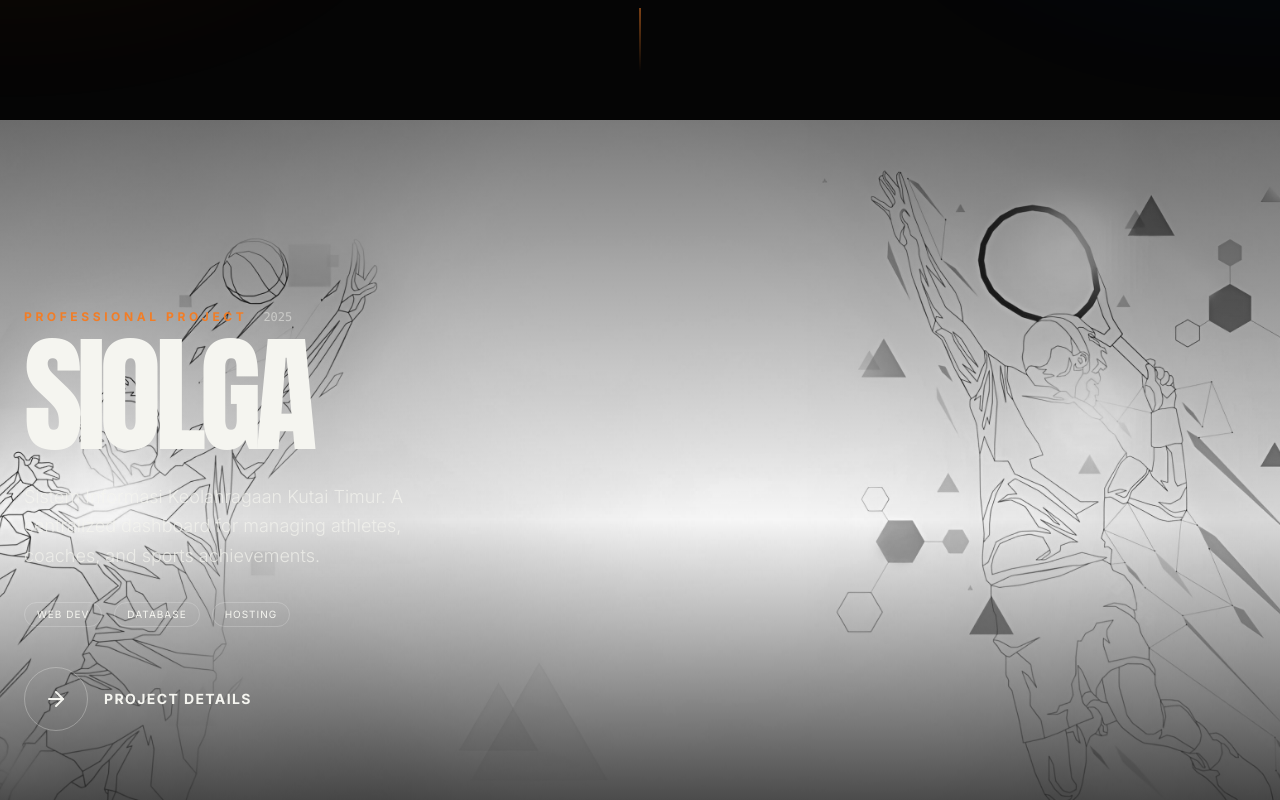
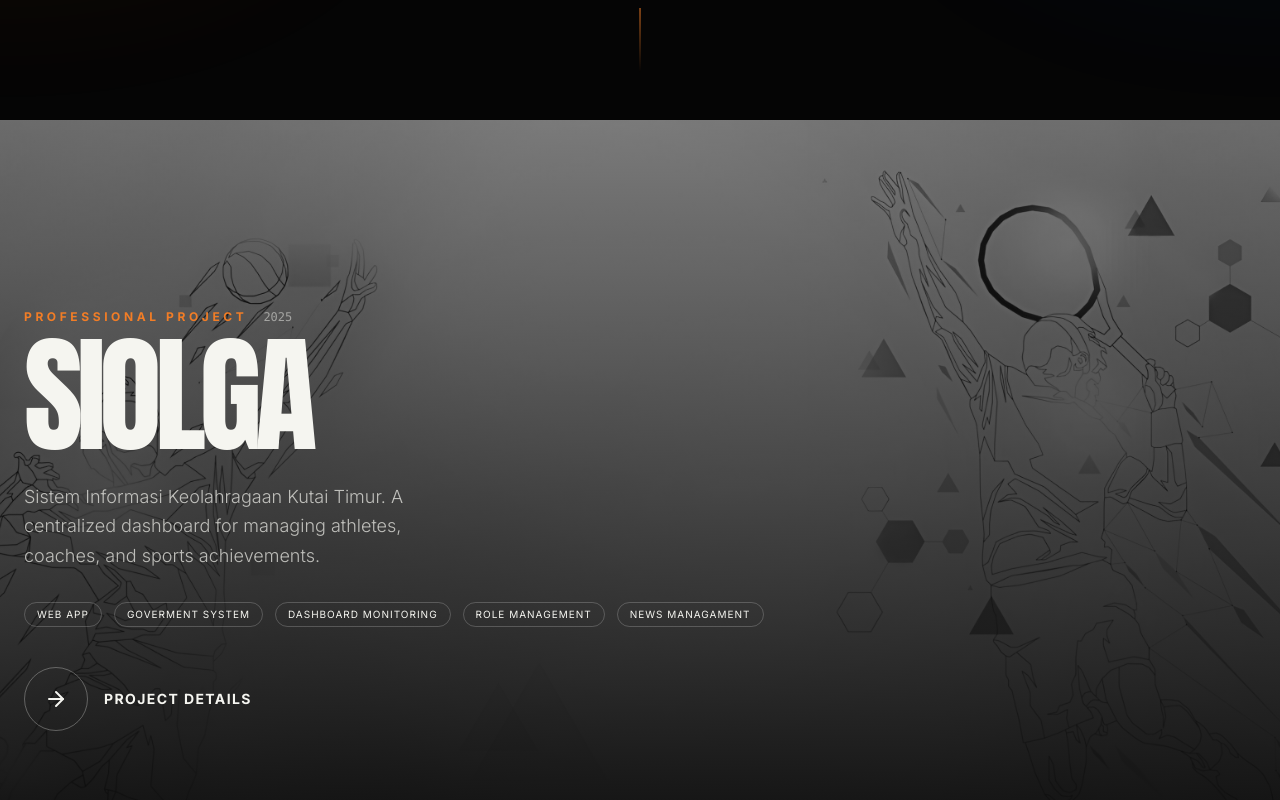
Before and after one commit to Aldiyahyaperkasa/aldiyahya-portfolio, a React (Vite) app: page / in a window 1280 px wide. Shown: the part 680-1480 px from the top of the page. Built offline with nearby package versions, Linux system fonts and the light colour scheme; a web font is replaced by a local one.

Commit message:
remake project section

```diff
--- a/src/App.tsx
+++ b/src/App.tsx
@@ -31,6 +31,7 @@ interface Project {
   solution: string;
   year: string;
   tags: string[];
+  technologies: string[];
   liveUrl?: string;
   codeUrl?: string;
 }
@@ -47,8 +48,9 @@ const PROJECTS: Project[] = [
     longDescription: "SIOLGA was developed to modernize the sports management ecosystem in Kutai Timur. It serves as a comprehensive platform for the Department of Youth and Sports (Dispora) to track athletic progress, manage coaching certifications, and document historical achievements across various sports branches.",
     problem: "Dispora faced challenges in data fragmentation, where athlete records and achievement histories were stored in disparate spreadsheets, making it difficult to generate real-time reports or verify credentials.",
     solution: "I designed a centralized MySQL database and a responsive web dashboard that allows for real-time data entry and monitoring. The system includes role-based access control for administrators and sports branch representatives.",
-    tags: ["Web Dev", "Database", "Hosting"],
-    codeUrl: "https://github.com/Aldiyahyaperkasa/si-olga"
+    tags: ["Web App", "Goverment System", "Dashboard Monitoring", "Role Management", "News Managament"],
+    technologies: ["Role-Based Access Control", "API Text Editor", "PHP", "CodeIgniter", "MySQL", "JavaScipt", "Tailwind"],
+    codeUrl: "https://github.com/Aldiyahyaperkasa/si-olga",
     // liveUrl: "https://siolga-dispora.kutaitimurkab.go.id"
   },
   {
@@ -61,7 +63,8 @@ const PROJECTS: Project[] = [
     longDescription: "Kudungga Run Festival is a major community event requiring a robust registration pipeline. The system handles thousands of participants, ensuring each entry is unique and verified through a secure payment gateway and QR code generation.",
     problem: "Manual registration and payment verification were causing long queues and potential for fraudulent entries during previous events.",
     solution: "Implemented an automated registration system with QR code generation for each participant. Integrated a payment proof upload and admin validation workflow to streamline the check-in process on the day of the event.",
-    tags: ["Web Dev", "QR Integration", "Payment"]
+    tags: ["Event Registration", "QR Integration", "Payment", "Participant Management", "Email Integration"],
+    technologies: ["QR Code Generator and Scanner", "GD Library", "SMTP/PHP Mailer", "PHP", "CodeIgniter", "MySQL", "JavaScipt", "Bootstrap"],
   },
   {
     id: 3,
@@ -73,7 +76,8 @@ const PROJECTS: Project[] = [
     longDescription: "A specialized registration platform for the Sangatta Festival Run, focusing on category-based quota management and secure data handling for participants.",
     problem: "The event had strict quotas for different age and distance categories, which were difficult to manage manually, leading to overbooking.",
     solution: "Developed a real-time quota tracking system that automatically closes registration for specific categories once the limit is reached. Included a robust admin panel for managing participant data and verifying payments.",
-    tags: ["Web Dev", "Admin Dashboard", "Logic"]
+    tags: ["Web App", "Event Registration", "QR Integration", "Email Integration"],
+    technologies: ["QR Code Generator and Scanner", "SMTP/PHP Mailer", "PHP", "CodeIgniter", "MySQL", "JavaScript", "Bootstrap"],
   },
   {
     id: 4,
@@ -85,7 +89,8 @@ const PROJECTS: Project[] = [
     longDescription: "This academic project focused on creating a streamlined workflow for public building rentals. It covers the entire process from initial inquiry to final approval and scheduling.",
     problem: "The existing manual process for building rentals was prone to double-booking and lacked transparency for the public regarding availability.",
     solution: "Designed a system with a public-facing availability calendar and an internal approval workflow. Used ERD modeling to ensure a robust database structure that prevents scheduling conflicts.",
-    tags: ["MySQL", "System Analysis", "UI Design"]
+    tags: ["Web App", "Booking Analysis", "Approval Workflow"],
+    technologies: ["PHP", "Codeigniter", "JavaScript", "MySQL", "Boostrap"]
   }
 ];
 
@@ -218,6 +223,7 @@ const Hero = () => {
   );
 };
 
+
 const ProjectDetailOverlay = ({ project, onClose }: { project: Project; onClose: () => void }) => {
   return (
     <motion.div
@@ -295,7 +301,7 @@ const ProjectDetailOverlay = ({ project, onClose }: { project: Project; onClose:
                 <div>
                   <h4 className="text-xs font-bold uppercase tracking-widest opacity-40 mb-4">Technologies</h4>
                   <div className="flex flex-wrap gap-3">
-                    {project.tags.map(tag => (
+                    {project.technologies.map(tag => (
                       <span key={tag} className="px-4 py-2 text-xs uppercase tracking-widest border border-white/10 rounded-full bg-white/5">
                         {tag}
                       </span>
@@ -357,7 +363,7 @@ const ProjectCarousel = () => {
           transition={{ duration: 0.8, ease: [0.22, 1, 0.36, 1] }}
           className="absolute inset-0"
         >
-          <div className="absolute inset-0 bg-gradient-to-t from-ink via-transparent to-ink/50 z-10" />
+          <div className="absolute inset-0 bg-gradient-to-t from-ink to-ink/50 z-10" />
           <motion.img
             src={PROJECTS[currentIndex].image}
             alt={PROJECTS[currentIndex].title}
@@ -531,7 +537,7 @@ const About = () => {
             </h2>
             <div className="flex gap-4 mt-12">
               <a
-                href="https://drive.google.com/file/d/1cWK-_8vTMYMhYazkl_R8fzcpEdL616x5/view?usp=sharings"
+                href="https://drive.google.com/file/d/1lGImZJi6aYgsbG4piBDrkuXPMzq5ukyt/view?usp=sharing"
                 target="_blank"
                 rel="noopener noreferrer"
                 className="px-8 py-4 bg-ink text-paper rounded-full text-xs font-bold uppercase tracking-widest flex items-center gap-3 hover:bg-accent transition-colors"
```
